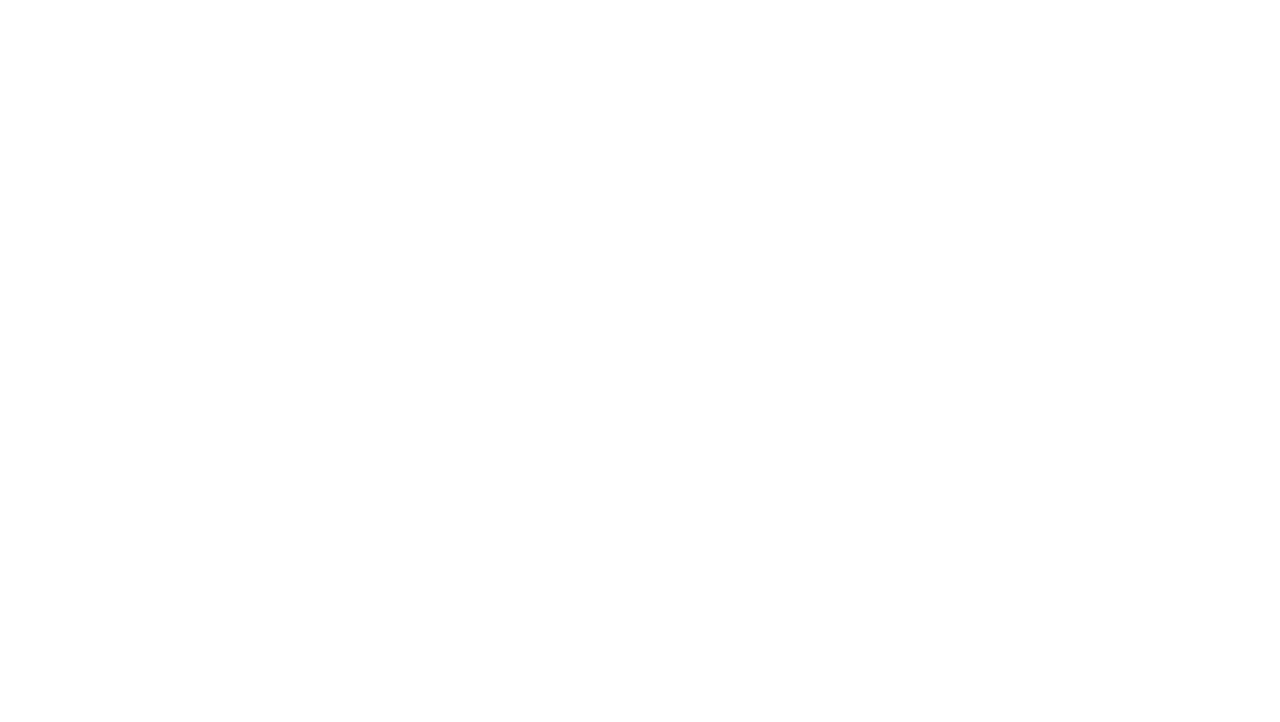
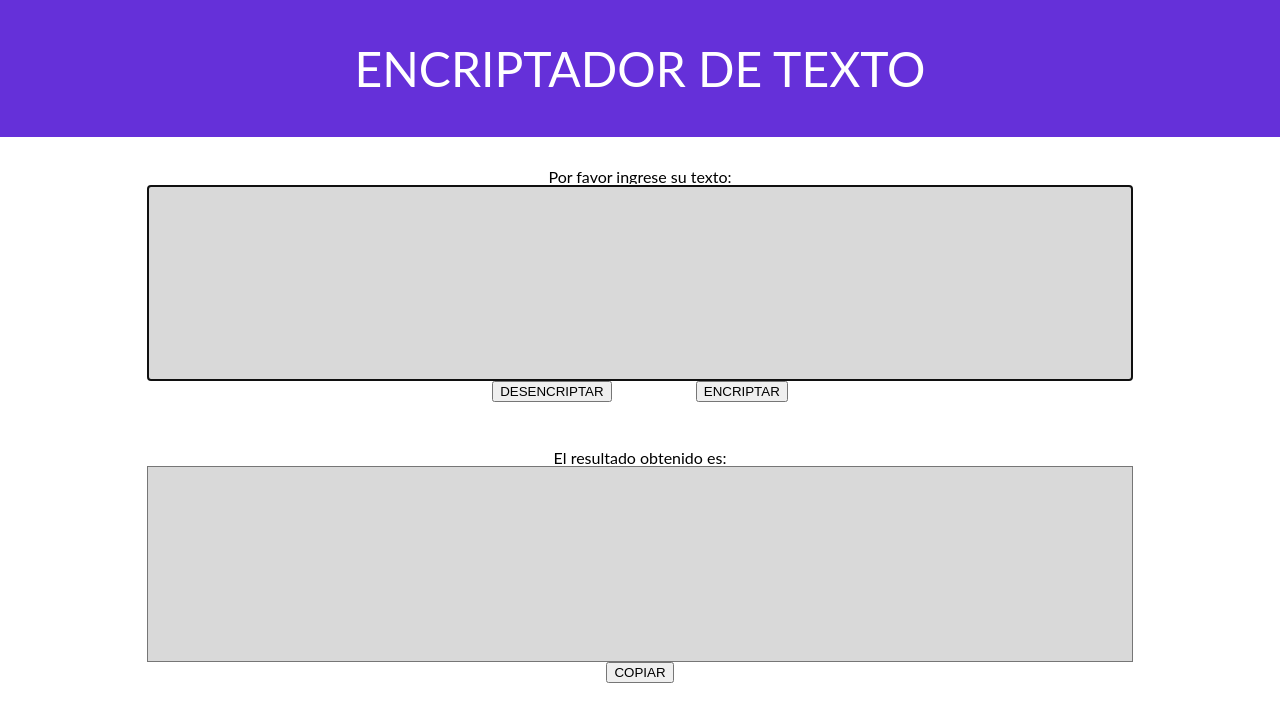
Before and after one commit to WilmanMontenegro/Encriptador, a plain HTML site: page index.html in a window 1280 px wide. Drawn offline with Linux system fonts and the light colour scheme.

Commit message:
Se añadieron mas estilos basicos

```diff
--- a/index.html
+++ b/index.html
@@ -1,12 +1,37 @@
 <!DOCTYPE html>
-<html lang="en">
+<html lang="es">
+
 <head>
     <meta charset="UTF-8">
     <meta http-equiv="X-UA-Compatible" content="IE=edge">
     <meta name="viewport" content="width=device-width, initial-scale=1.0">
+    <link rel="stylesheet" href="styles.css">
     <title>Encriptador</title>
 </head>
+
 <body>
+    <header>
+        <h1>ENCRIPTADOR DE TEXTO</h1>
+    </header>
+    <section>
+        <div class="container-textbox" id="ct1">
+            <p>
+                Por favor ingrese su texto:
+            </p>
+            <textarea name="TextI" id="" cols="30" rows="10" autofocus="true"></textarea>
+            <div class="button">
+                <button>DESENCRIPTAR</button>
+                <button>ENCRIPTAR</button>
+            </div>
 
+        </div>
+        <div class="container-textbox" id="ct2">
+            <p>
+                El resultado obtenido es:
+            </p>
+            <textarea name="TextS" id="" cols="30" rows="10"></textarea>
+            <button>COPIAR</button>
+    </section>
 </body>
+
 </html>
--- /dev/null
+++ b/reset.css
@@ -0,0 +1,43 @@
+html, body, div, span, applet, object, iframe,
+h1, h2, h3, h4, h5, h6, p, blockquote, pre,
+a, abbr, acronym, address, big, cite, code,
+del, dfn, em, img, ins, kbd, q, s, samp,
+small, strike, strong, sub, sup, tt, var,
+b, u, i, center,
+dl, dt, dd, ol, ul, li,
+fieldset, form, label, legend,
+table, caption, tbody, tfoot, thead, tr, th, td,
+article, aside, canvas, details, embed,
+figure, figcaption, footer, header, hgroup,
+menu, nav, output, ruby, section, summary,
+time, mark, audio, video {
+	margin: 0;
+	padding: 0;
+	border: 0;
+	font-size: 100%;
+	font: inherit;
+	vertical-align: baseline;
+}
+/* HTML5 display-role reset for older browsers */
+article, aside, details, figcaption, figure,
+footer, header, hgroup, menu, nav, section {
+	display: block;
+}
+body {
+	line-height: 1;
+}
+ol, ul {
+	list-style: none;
+}
+blockquote, q {
+	quotes: none;
+}
+blockquote:before, blockquote:after,
+q:before, q:after {
+	content: '';
+	content: none;
+}
+table {
+	border-collapse: collapse;
+	border-spacing: 0;
+}
--- /dev/null
+++ b/styles.css
@@ -0,0 +1,46 @@
+@import url(./reset.css);
+body {
+  display: flex;
+  flex-direction: column;
+  align-items: center;
+  font-family: Lato, sans-serif;
+  font-weight: normal;
+}
+header {
+  width: 100%;
+  height: 137px;
+  background-color: #6530d9;
+  color: white;
+  display: flex;
+  align-items: center;
+  justify-content: center;
+}
+h1 {
+  font-size: 48px;
+}
+section {
+  display: flex;
+  flex-direction: column;
+  justify-content: center;
+  align-items: center;
+}
+.container-textbox {
+  display: flex;
+  flex-direction: column;
+  justify-content: center;
+  align-items: center;
+
+}
+.container-textbox ,#tb1{
+  margin: 2em 0 1em 0 ;
+}
+textarea{
+  width: 980px;
+  height: 190px;
+  resize: none;
+  background-color: #D9D9D9;
+}
+.button,button{
+  margin: 0 3em;
+
+}
```
